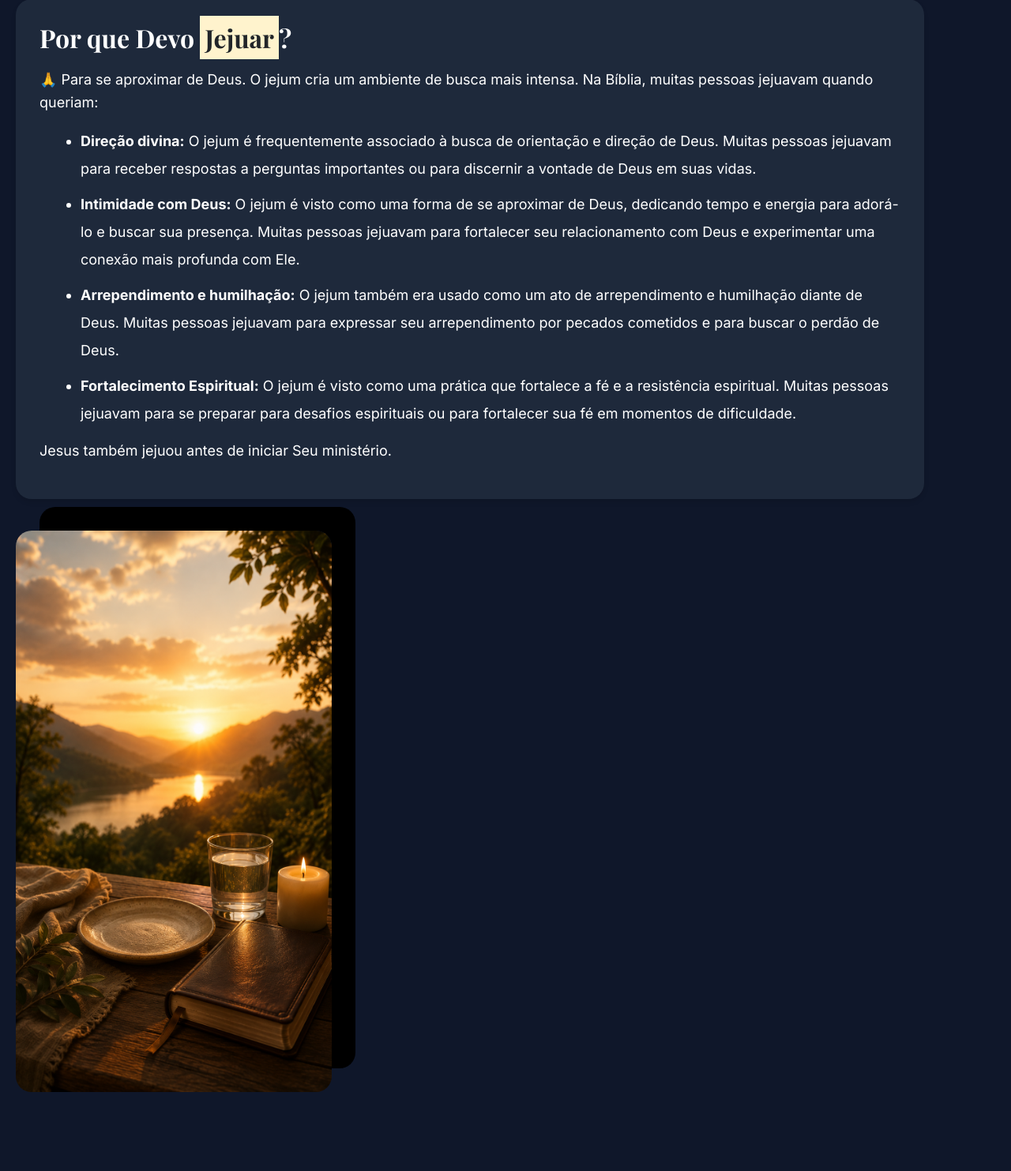
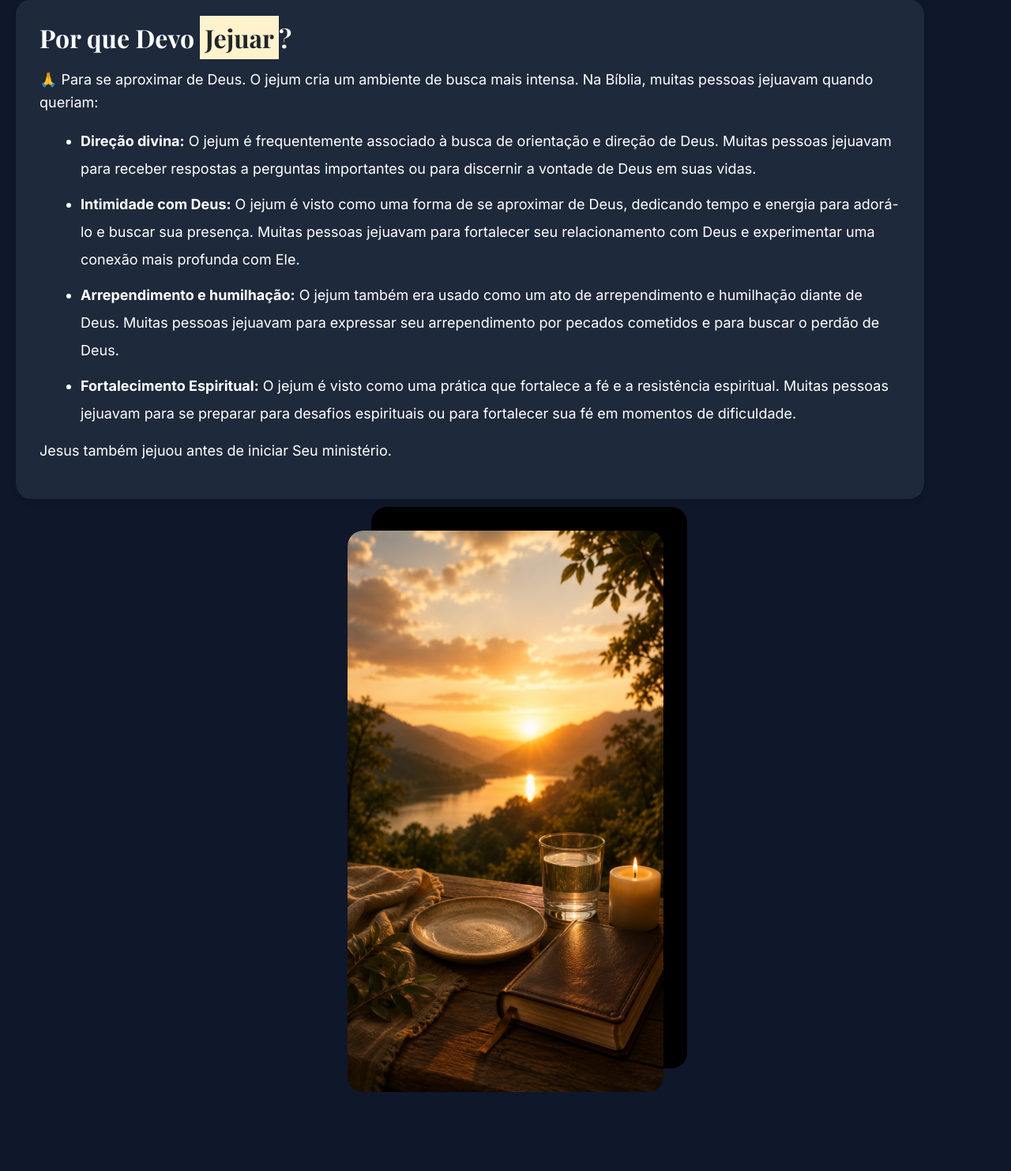
Before and after one commit to progisaac13-code/Vox_Biblia, a Flask app: template app/templates/retiro/index.html in a window 1280 px wide. Shown: the part 792-2275 px from the top of the page at 79% size. Run offline with Flask 3, Linux system fonts and the light colour scheme; the template is opened without the code that fills it, so the values that code supplies are empty; some libraries are stand-ins or nearby versions; some web fonts are replaced.

Commit message:
Update index.html

```diff
--- a/app/templates/retiro/index.html
+++ b/app/templates/retiro/index.html
@@ -119,7 +119,7 @@
                 </ul>
                 <p>Jesus também jejuou antes de iniciar Seu ministério.</p>
             </div>
-            <div class="img">
+            <div class="img mx-auto">
                 <img src="../../static/imagens/retiro/jejum.webp" alt="Jejum" width="360px">
             </div>
         </section>
```
